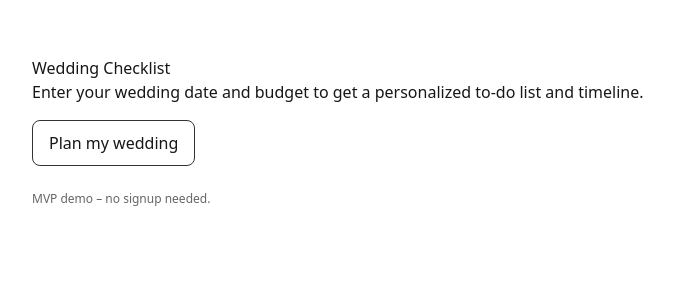
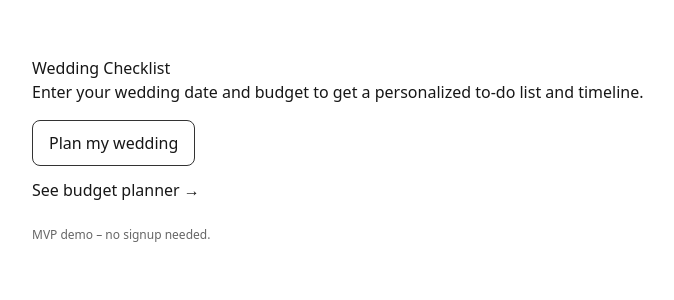
Before and after one commit to fffffFFFFF-fff/wedding-checklist, a Next.js app: page / in a window 1280 px wide. Shown: the top 300 px of the page, without its empty margins (264-938 px from the left). Built offline with nearby package versions, Linux system fonts and the light colour scheme.

Commit message:
Update page.tsx

```diff
--- a/app/page.tsx
+++ b/app/page.tsx
@@ -3,6 +3,7 @@ export default function Home() {
     <main style={{maxWidth: 720, margin: "40px auto", padding: 16, fontFamily: "system-ui"}}>
       <h1>Wedding Checklist</h1>
       <p>Enter your wedding date and budget to get a personalized to-do list and timeline.</p>
+
       <a href="/start" style={{
         display: "inline-block",
         marginTop: 16,
@@ -13,6 +14,11 @@ export default function Home() {
       }}>
         Plan my wedding
       </a>
+
+      <p style={{marginTop: 12}}>
+        <a href="/budget">See budget planner →</a>
+      </p>
+
       <p style={{marginTop: 24, fontSize: 12, color: "#666"}}>MVP demo – no signup needed.</p>
     </main>
   );
```
